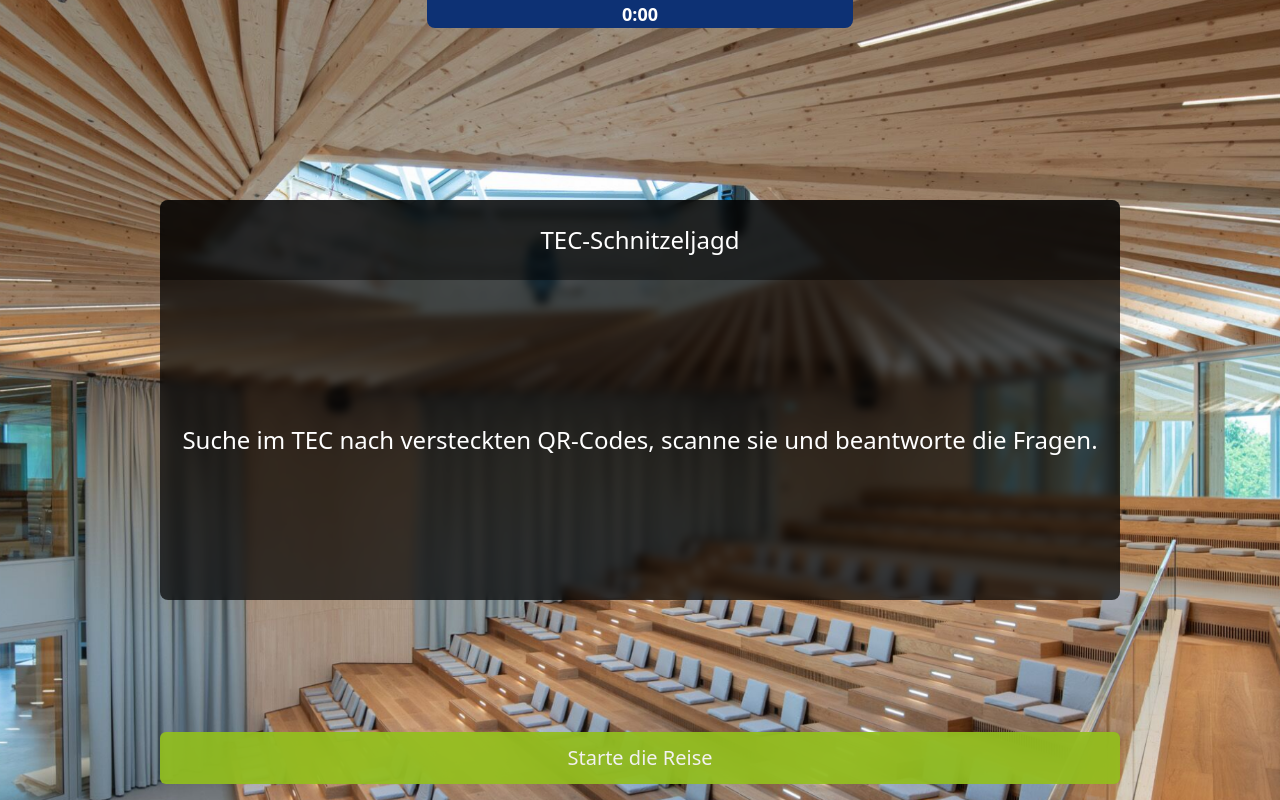
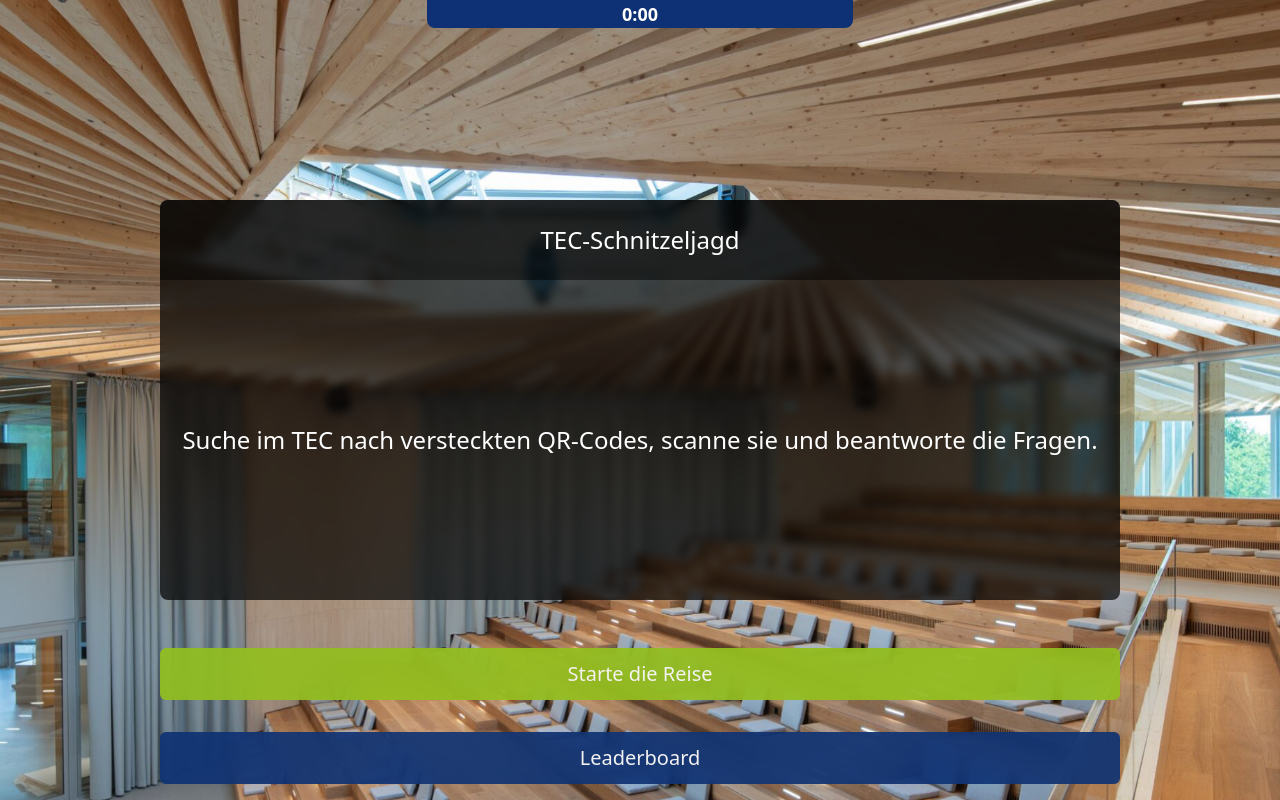
Before and after one commit to zagolaha/TEC_Schnitzeljagd, a Flask app: page / in a window 1280 px wide. Run offline with Flask 3, Linux system fonts and the light colour scheme; style sheets or scripts are compiled from the project's sources; some libraries are stand-ins or nearby versions.

Commit message:
making a leaderboard overview

```diff
--- a/app.py
+++ b/app.py
@@ -1,14 +1,18 @@
-from flask import Flask, render_template, request, session, redirect, url_for, Response
+from flask import Flask, render_template, request, session, redirect, url_for, Response, g
 import json
 import time
+import sqlite3
 
 app = Flask(__name__)
 app.secret_key = "cf7afb909ccf7fc842f44eaf70bfbc9360fa80832e3f9b457586a74b46d0e35f"
+DATABASE = 'static/leaderboard.db'
+
 # styling components
 btn_style = "shadow-lg text-xl md:text-2xl font-semibold text-center rounded-lg w-10/12 bg-Lightgray h-14 transition-all ease-in duration-500"
 json_questions = json.load(open("static/questions.json", encoding='utf-8'))
 quiz_length = len(json_questions["questions"])
 
+# functions
 def getStringScore():
     global quiz_length
     if 'counter' in session:
@@ -29,6 +33,18 @@ def checkEnd():
 def addID(qr_id):
     if 'answer_ids' in session:
         session['answer_ids'] += qr_id+"/"
+
+def get_db_connection():
+    conn = sqlite3.connect(DATABASE)
+    conn.row_factory = sqlite3.Row
+    return conn
+# functions
+
+@app.teardown_appcontext
+def close_connection(exception):
+    db = getattr(g, '_database', None)
+    if db is not None:
+        db.close()
 
 # Startseite
 @app.route("/")
@@ -104,7 +120,13 @@ def end():
     end_time = time.time() - session['start_time']
     return render_template("end.html", ende = str(end_time))
 
-
+# Leaderboard
+@app.route("/leaderboard")
+def leaderboard():
+    conn = get_db_connection()
+    posts = conn.execute('SELECT * FROM leaderboard ORDER BY score DESC').fetchall()
+    conn.close()
+    return render_template("leaderboard.html", data=posts)
 
 if __name__ == '__main__':
     context = ('localhost.pem', 'localhost-key.pem')
--- a/templates/base.html
+++ b/templates/base.html
@@ -6,15 +6,9 @@
 	<meta charset="UTF-8">
 	<title>TEC Schnitzeljagd</title>
 	<meta name="viewport" content="width=device-width, initial-scale=1.0">
+	<link rel="stylesheet" href="https://unpkg.com/aos@next/dist/aos.css" />
 	<script src="https://cdn.tailwindcss.com"></script>
 	<link href="/static/output.css" rel="stylesheet">
-	<script>
-		if (typeof localStorage.getItem("timer_start") === 'undefined' || localStorage.getItem("timer_start") == null) {
-			localStorage.setItem("timer_start", "0");
-        	localStorage.setItem("sec", "00");
-        	localStorage.setItem("min", "00");
-		}
-	</script>
 </head>
 
 <body style="overflow-x: hidden;">
@@ -58,6 +52,10 @@
 			}
 		}
 	</script>
+		<script src="https://unpkg.com/aos@next/dist/aos.js"></script>
+	<script>
+	  AOS.init();
+	</script>
 </body>
 
 </html>
--- a/templates/index.html
+++ b/templates/index.html
@@ -1,6 +1,6 @@
 {% extends "base.html" %}
 {% block content %}
-<div class="flex justify-center items-center absolute top-0 w-full h-1/12">
+<div data-aos="fade-down"  data-aos-duration="800" class="flex justify-center items-center absolute top-0 w-full h-1/12">
     <div class="bg-Darkblue w-1/3 h-full text-center text-white rounded-b-lg">
         <p class="text-lg text-center font-semibold"><span id="time">0:00</span></p>
     </div>
@@ -13,7 +13,7 @@
     </style>
 
     <div class="flex justify-center items-center w-full h-full">
-        <div class="flex flex-col justify-center w-3/4 h-2/4 rounded-lg bg-black backdrop-blur-sm"
+        <div data-aos="fade-up" data-aos-duration="1000" class="flex flex-col justify-center w-3/4 h-2/4 rounded-lg bg-black backdrop-blur-sm"
             style="background-color: rgba(0, 0, 0, 0.7);">
             <div class="flex justify-center items-center h-1/5 rounded-t-lg"
                 style="background-color: rgba(0, 0, 0, 0.5);">
@@ -26,22 +26,36 @@
         </div>
     </div>
 
-    <div class="absolute bottom-0 flex justify-center items-end w-full">
+    <div class="absolute bottom-0 flex justify-center items-center w-full flex-col gap-0">
         <button onclick="redirectUser()"
             class="m-4 hover:drop-shadow-xl w-3/4 p-3 bg-Lightgreen opacity-90 backdrop-blur-lg text-white rounded-md text-xl">Starte
             die Reise</button>
+        <button disabled id="Leaderboard" onclick="toLeaderboard()"
+            class="m-4 hover:drop-shadow-xl w-3/4 p-3 bg-Darkblue opacity-90 backdrop-blur-lg text-white rounded-md text-xl">
+        Leaderboard</button>
     </div>
     <form id="start-form" style="display: none;" action="{{ url_for('start') }}" method="post"></form>
 </div>
 <script>
+    var leaderboard = document.getElementById("Leaderboard");
+    window.onload = function () {
+        if(localStorage.getItem("start_timer") == "1"){
+            leaderboard.style.backgroundColor = "rgb(148,193,28)";
+        }
+    }
+
+    function toLeaderboard(){
+        location.href = "{{ url_for('end') }}";
+    }
     function redirectUser() {
-        localStorage.setItem("max_sec", "{{ max_sec }}");
-        localStorage.setItem("max_min", "{{ max_min }}");
-
         if (localStorage.getItem("timer_start") === "0") {
             localStorage.setItem("timer_start", "1")
+            localStorage.setItem("min", "00");
+            localStorage.setItem("sec", "00");
+            localStorage.setItem("max_sec", "{{ max_sec }}");
+            localStorage.setItem("max_min", "{{ max_min }}");
         }
-
+        leaderboard.disabled = false;
         document.getElementById("start-form").submit();
     }
 </script>
```
Also changed, not shown: templates/leaderboard.html (added, +44 -0 lines), database.db (added), static/leaderboard.db.
